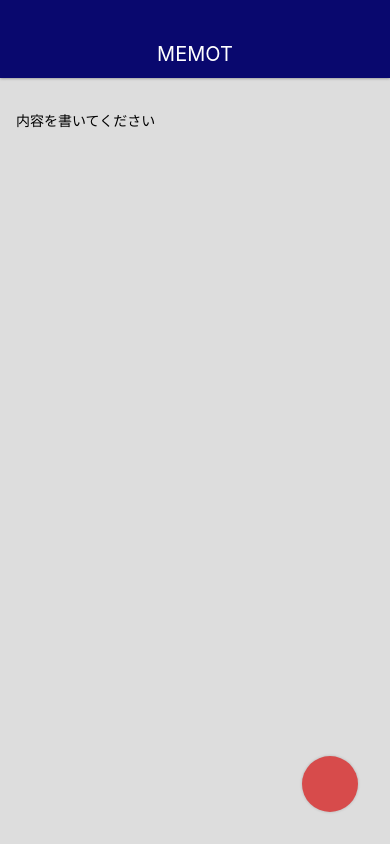
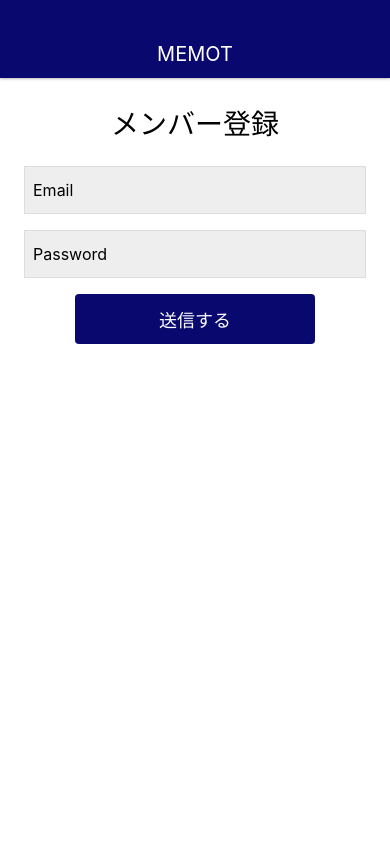
Before and after one commit to DangRyubi/MemoApp, a React Native app: screen / in a window 390 px wide. Built offline with nearby package versions, Linux system fonts and the light colour scheme; a web font is replaced by a local one.

Commit message:
Create Login and Signup screen

```diff
--- a/App.js
+++ b/App.js
@@ -1,7 +1,7 @@
 import React from 'react';
 import { StyleSheet, View } from 'react-native';
 
-import MemoEditScreen from './src/screens/MemoEditScreen';
+import SignupScreen from './src/screens/SignupScreen';
 import Appbar from './src/components/AppBar';
 
 export default class App extends React.Component {
@@ -9,7 +9,7 @@
     return (
       <View style={styles.container}>
         <Appbar />
-        <MemoEditScreen />
+        <SignupScreen />
       </View>
     );
   }
--- /dev/null
+++ b/src/screens/SignupScreen.js
@@ -0,0 +1,59 @@
+import React from 'react';
+import {
+  StyleSheet, View, TextInput, TouchableHighlight, Text,
+} from 'react-native';
+
+class SignupScreen extends React.Component {
+  render() {
+    return (
+      <View style={styles.container}>
+        <Text style={styles.title}>
+          メンバー登録
+        </Text>
+        <TextInput style={styles.input} value="Email" />
+        <TextInput style={styles.input} value="Password" />
+        <TouchableHighlight style={styles.button} onPress={() => {}} underlayColor="#545482">
+          <Text style={styles.buttonTitle}>送信する</Text>
+        </TouchableHighlight>
+      </View>
+    );
+  }
+}
+
+const styles = StyleSheet.create({
+  container: {
+    flex: 1,
+    width: '100%',
+    padding: 24,
+    backgroundColor: '#FFF',
+  },
+  title: {
+    fontSize: 28,
+    alignSelf: 'center',
+    marginBottom: 24,
+  },
+  input: {
+    backgroundColor: '#eee',
+    height: 48,
+    marginBottom: 16,
+    borderWidth: 1,
+    borderColor: '#ddd',
+    fontSize: 16,
+    padding: 8,
+  },
+  button: {
+    backgroundColor: '#09086E',
+    height: 50,
+    borderRadius: 4,
+    justifyContent: 'center',
+    alignItems: 'center',
+    width: '70%',
+    alignSelf: 'center',
+  },
+  buttonTitle: {
+    color: '#FFF',
+    fontSize: 18,
+  },
+});
+
+export default SignupScreen;
```
Also changed, not shown: src/screens/LoginScreen.js (added, +59 -0 lines).
